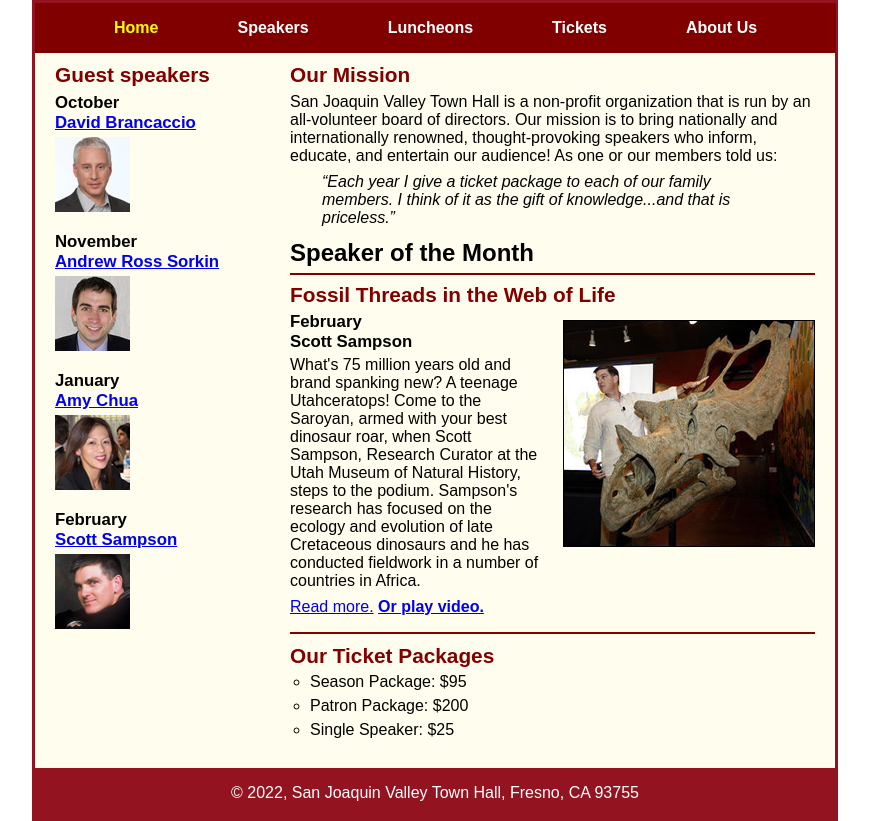
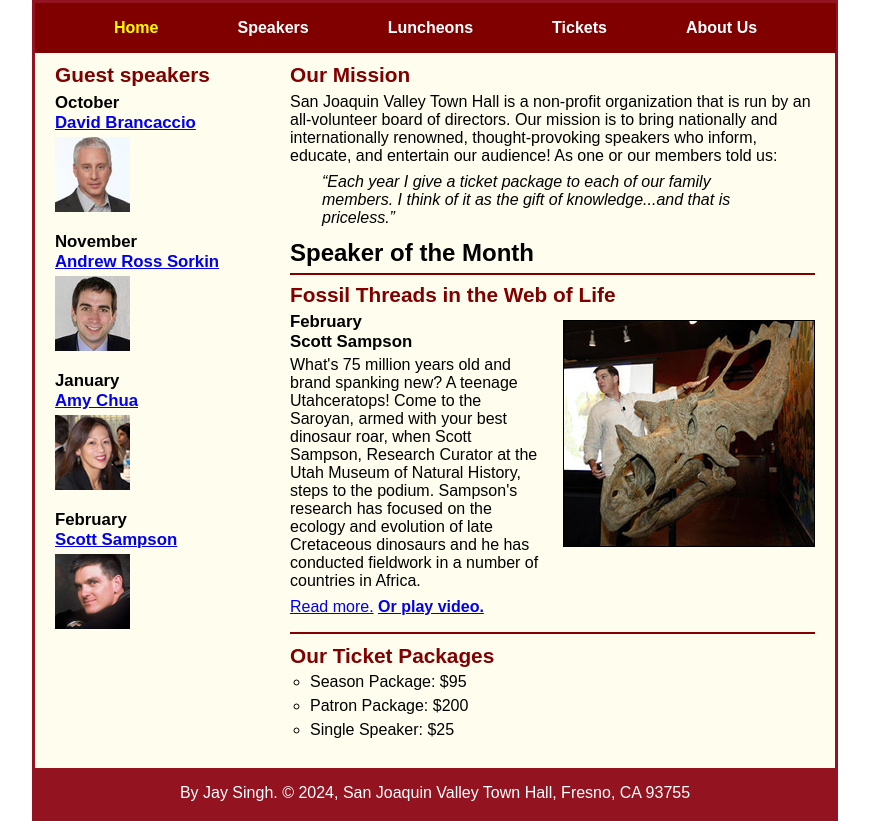
Before and after one commit to gsinghjay/A09, a plain HTML site: page index.html in a window 1280 px wide. Shown: the part 120-941 px from the top of the page, without its empty margins (205-1074 px from the left). Drawn offline with Linux system fonts and the light colour scheme.

Commit message:
Added me name and changed copyright year.

```diff
--- a/index.html
+++ b/index.html
@@ -75,7 +75,7 @@
 		</aside>
 	</main>
 	<footer>
-		<p>&copy; 2022, San Joaquin Valley Town Hall, Fresno, CA 93755</p>
+		<p>By Jay Singh. &copy; 2024, San Joaquin Valley Town Hall, Fresno, CA 93755</p>
 	</footer>
 </body>
 </html>
```
Also changed, not shown: speakers/c6_sampson.html (+1 -1 lines).
